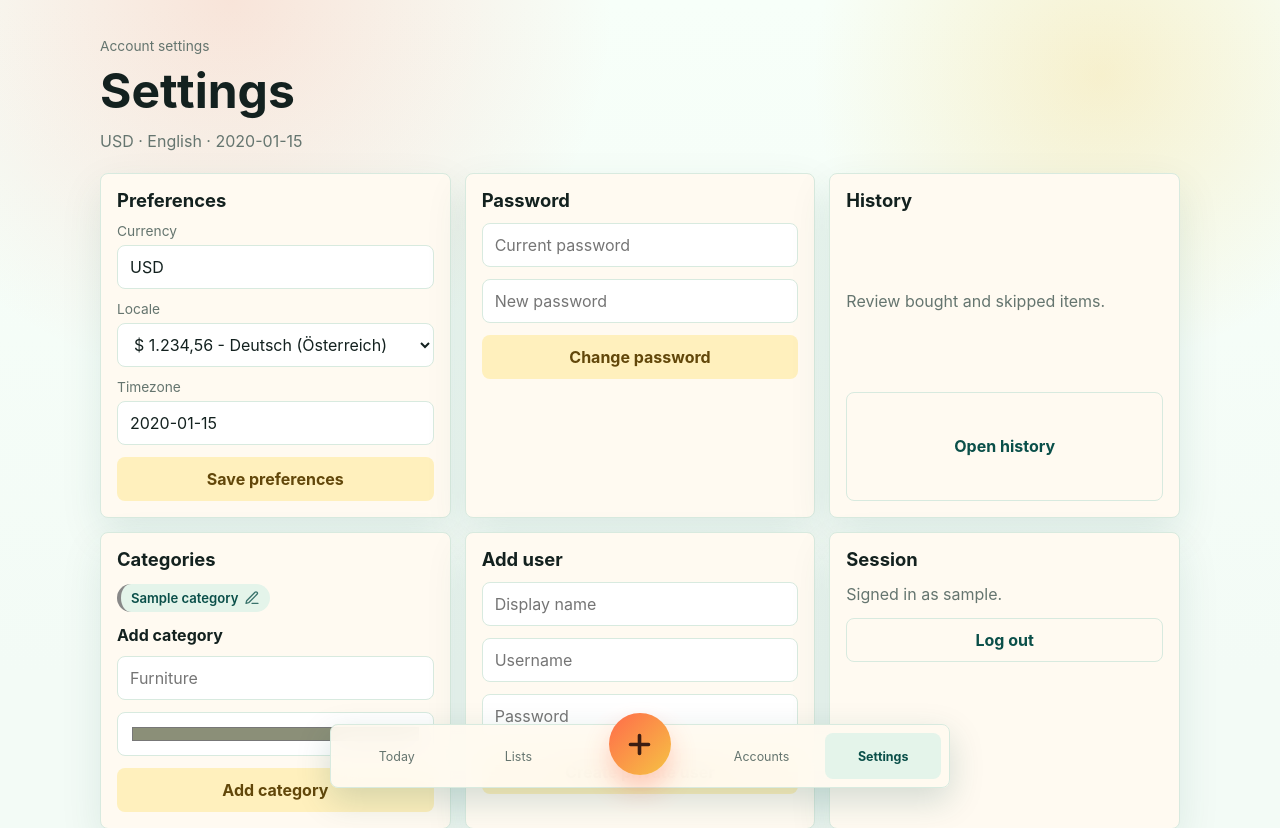
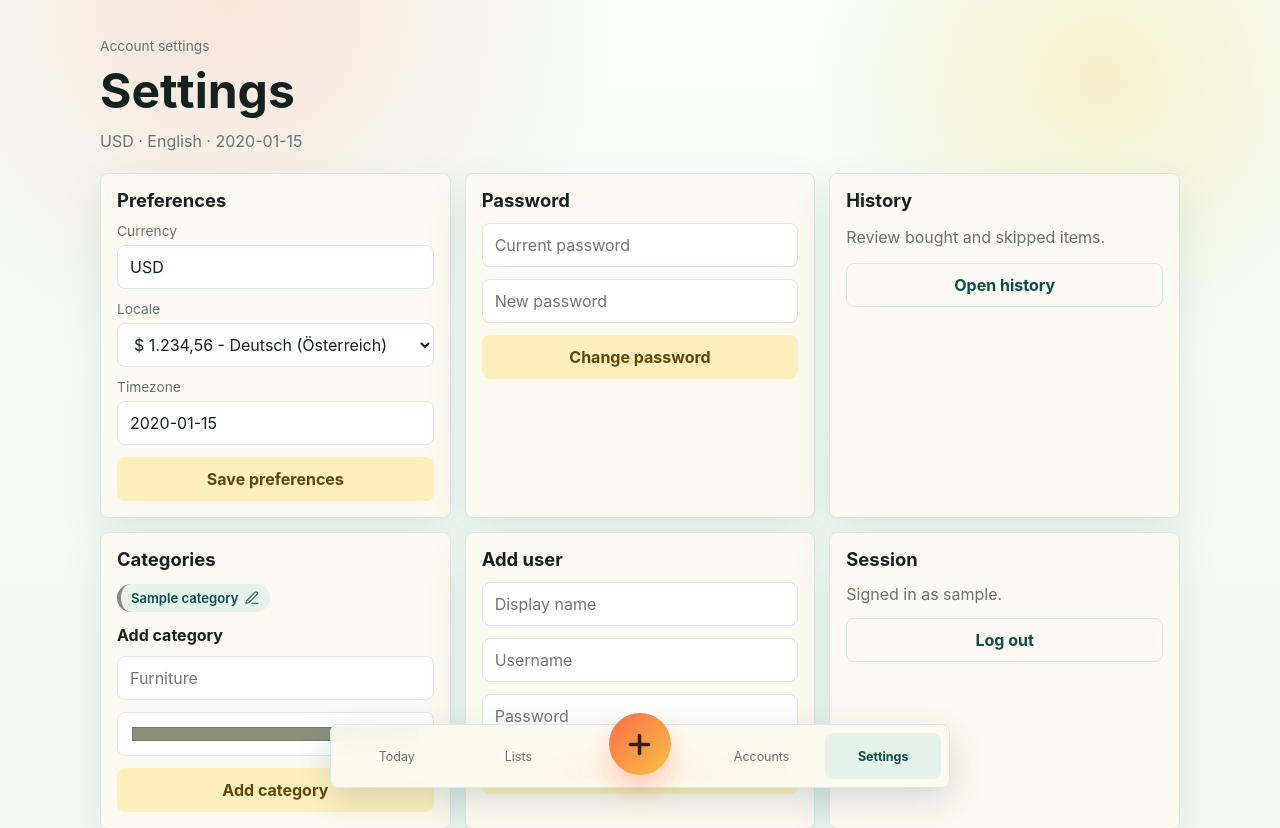
Before and after one commit to TheLastFrame/TiPTiB, a FastAPI app: page /settings in a window 1280 px wide. Shown: the top 828 px of the page. Run offline with FastAPI, Linux system fonts and the light colour scheme; the visitor is signed in with stand-in values (Sample User, id 1); tables that the repository leaves empty hold one stand-in row (values such as "Sample post"); parts of the project's set-up code (start-up, migrations or seed data) failed here and were passed over.

Commit message:
fix(settings): layout of history card

```diff
--- a/app/static/styles.css
+++ b/app/static/styles.css
@@ -158,6 +158,13 @@ p { color: var(--muted); margin: 0; line-height: 1.5; }
 .form { display: grid; gap: 12px; }
 .field { display: grid; gap: 6px; }
 .field label { color: var(--muted); font-size: .86rem; }
+.settings-history-panel {
+  align-content: start;
+}
+.settings-history-panel .button {
+  justify-self: center;
+  width: 100%;
+}
 .input {
   width: 100%;
   min-height: 44px;
--- a/app/templates/settings.html
+++ b/app/templates/settings.html
@@ -45,7 +45,7 @@
       </form>
     </article>
 
-    <article class="panel stack">
+    <article class="panel stack settings-history-panel">
       <h2>History</h2>
       <p>Review bought and skipped items.</p>
       <a class="button ghost" href="/history">Open history</a>
```
